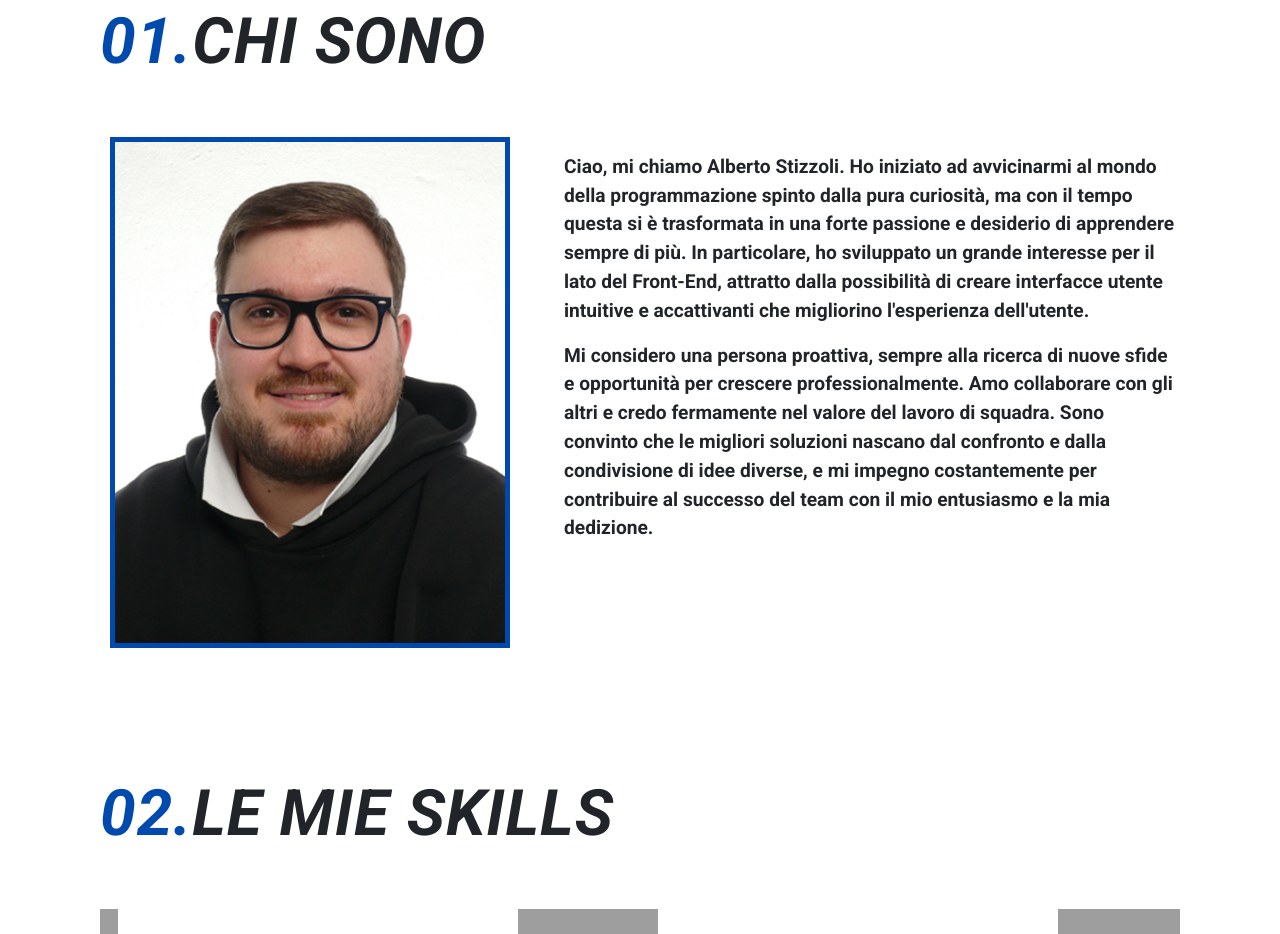
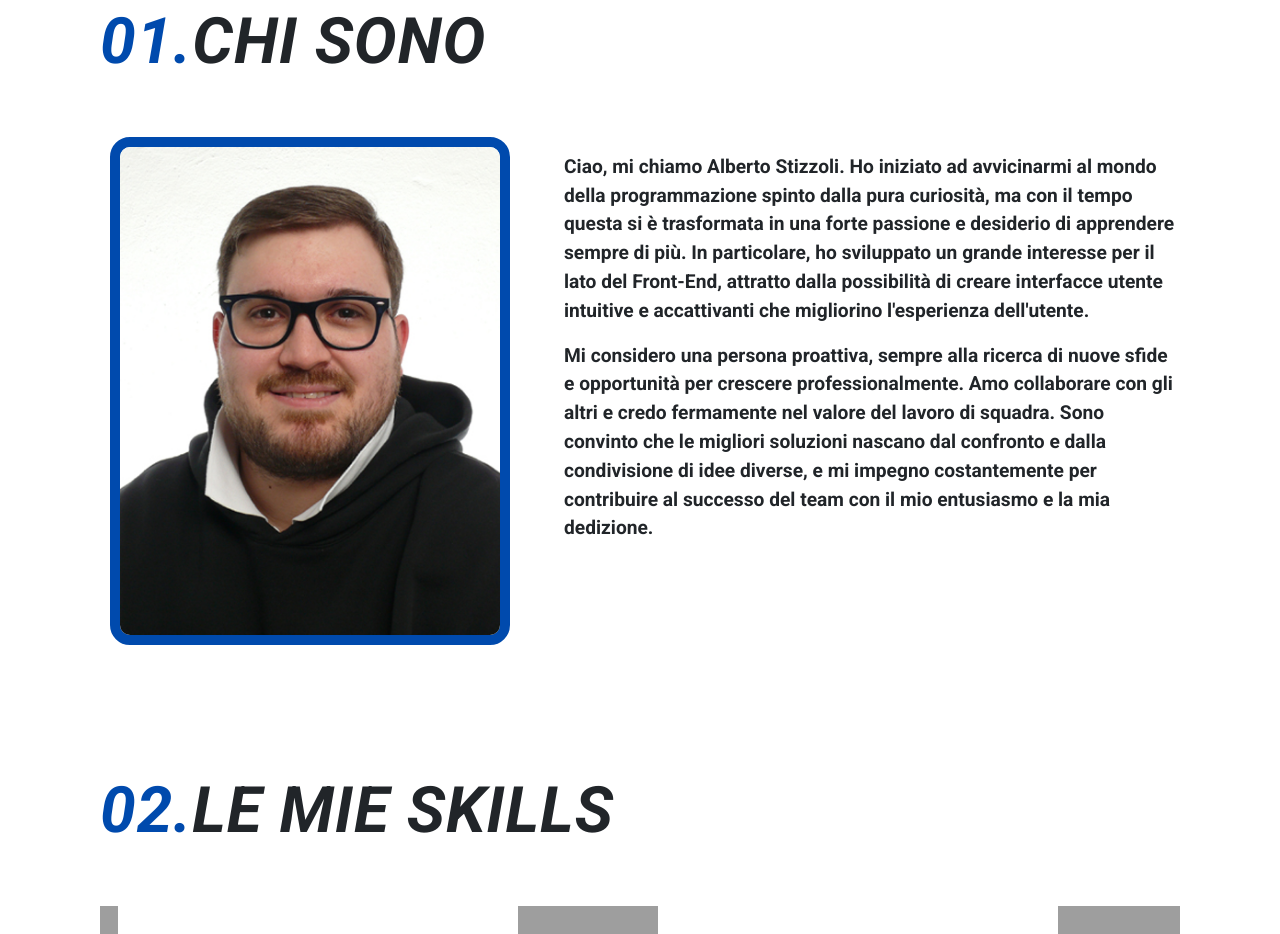
Before and after one commit to albertostizzoli/my-portfolio, a Vue app: page / in a window 1280 px wide. Shown: the part 860-1794 px from the top of the page. Built offline with nearby package versions, Linux system fonts and the light colour scheme; grey boxes are pictures that could not be loaded.

Commit message:
modified border of image

```diff
--- a/src/components/CarouselSkills.vue
+++ b/src/components/CarouselSkills.vue
@@ -84,7 +84,6 @@ export default {
     display: block;
     margin: 0 auto;
 
-
     &:hover {
 
         scale: 1.2;
--- a/src/pages/HomePage.vue
+++ b/src/pages/HomePage.vue
@@ -136,7 +136,6 @@ export default {
 
         .hello,
         .job {
-
             font-size: 2.5rem;
             font-weight: 400;
         }
@@ -161,11 +160,10 @@ export default {
             justify-content: start;
             align-items: center;
 
-
             img {
-
                 width: 400px;
-                border: 5px solid $primary-color;
+                border: 10px solid $primary-color;
+                border-radius: 20px;
             }
         }
     }
```
